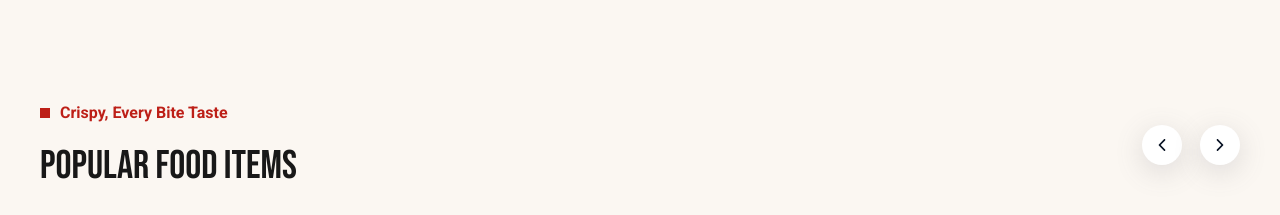
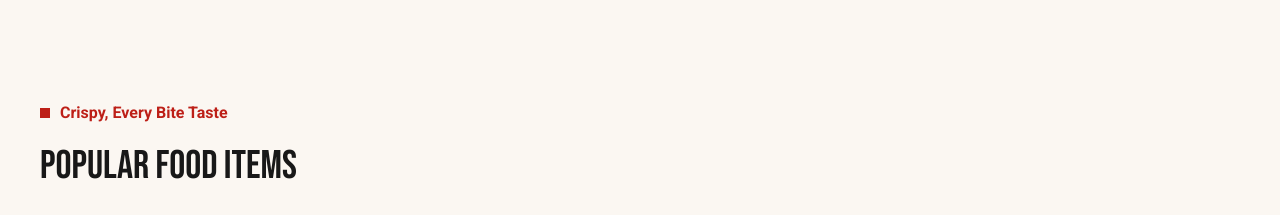
Before and after one commit to Sahara138/SN_Restaurant, a React (Vite) app: page / in a window 1280 px wide. Shown: the part 1840-2055 px from the top of the page. Built offline with nearby package versions, Linux system fonts and the light colour scheme.

Commit message:
Update Homepage.jsx

```diff
--- a/src/pages/Homepage.jsx
+++ b/src/pages/Homepage.jsx
@@ -281,14 +281,14 @@ const Homepage = () => {
                             </div>
                             <p>Popular Food Items</p>
                         </div>
-                        <div className="arrow-icon">
+                        {/* <div className="arrow-icon">
                             <div className="left-arrow" onClick={handlePrev}>
                                 <IoIosArrowBack className={`arrow ${isFirst ? 'disabled' : ''}`}/>
                             </div>
                             <div className="right-arrow" onClick={handleNext}>
                                 <IoIosArrowForward className={`arrow ${isLast ? 'disabled' : ''}`}/>
                             </div>
-                        </div>
+                        </div> */}
                     </div>
                     <Swiper
                         slidesPerView={4}
```
